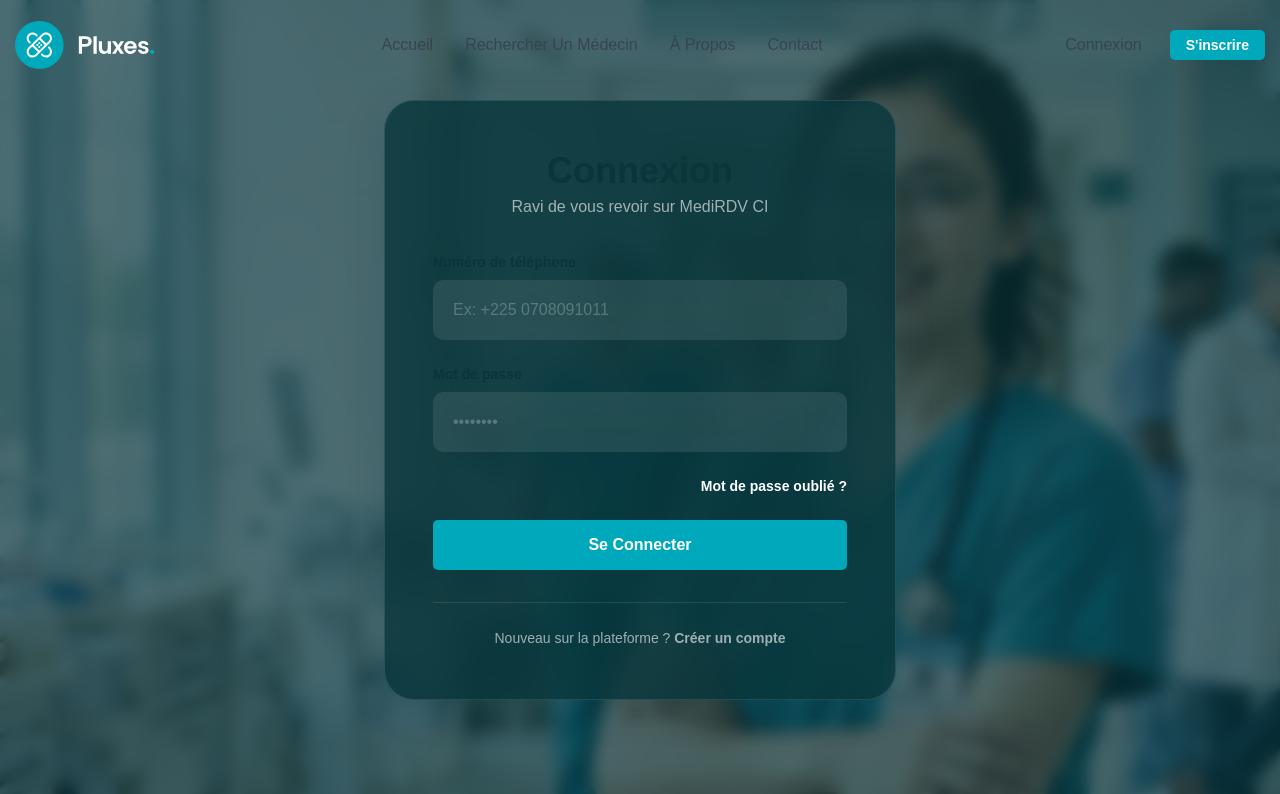
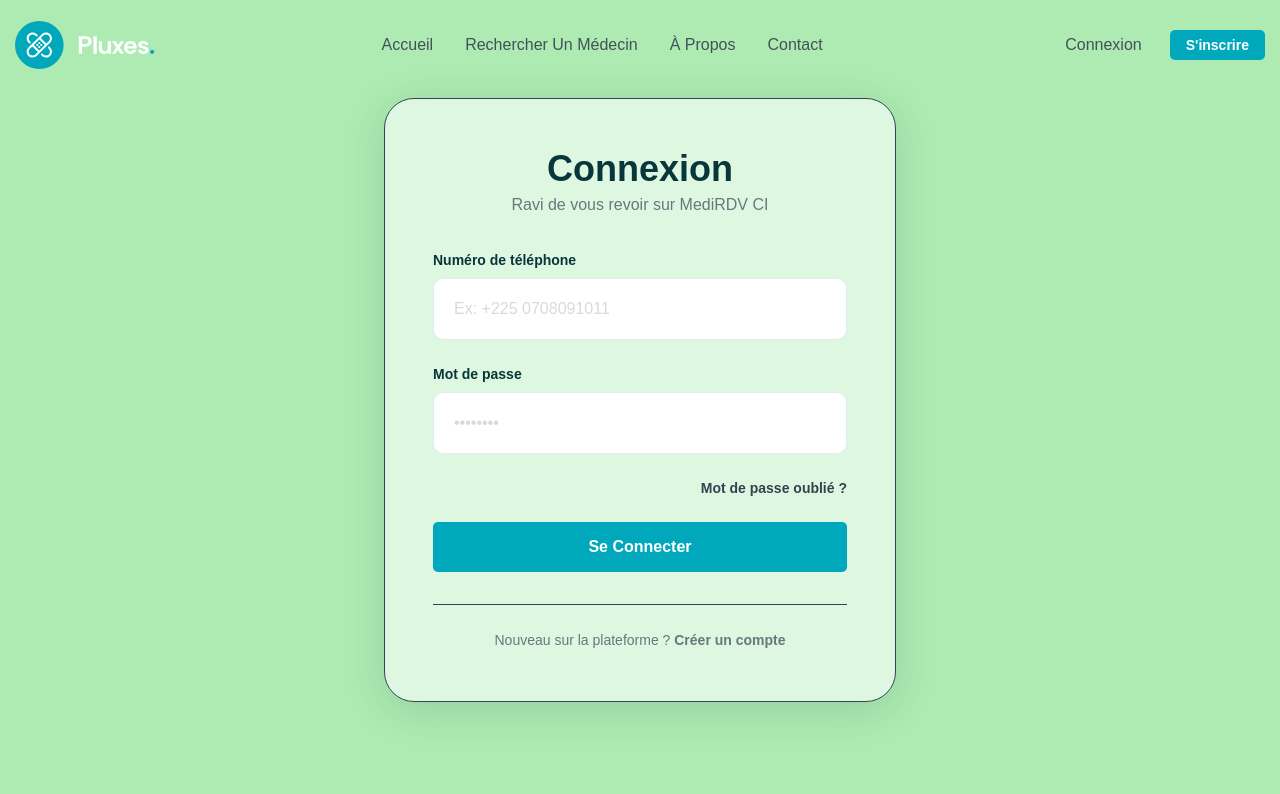
Before and after one commit to iouatt225/MEDIRDV, a Next.js app in the folder apps/web/: page /connexion in a window 1280 px wide. Shown: the top 794 px of the page. Built offline with nearby package versions, Linux system fonts and the light colour scheme; a web font is replaced by a local one.

Commit message:
style: apply #adebb3 to login page and switch to light mode variants

```diff
--- a/apps/web/app/(auth)/connexion/page.tsx
+++ b/apps/web/app/(auth)/connexion/page.tsx
@@ -86,19 +86,18 @@ function ConnexionForm() {
 
   return (
     <div
-      className="min-h-screen flex items-center justify-center bg-primary bg-cover bg-center relative px-4 py-12"
-      style={{ backgroundImage: "url('/images/hero-bg-image.jpg')" }}
+      className="min-h-screen flex items-center justify-center bg-brand-light relative px-4 py-12"
     >
-      <div className="absolute inset-0 bg-primary/70 backdrop-blur-sm" />
+      <div className="absolute inset-0 bg-brand-light/70 backdrop-blur-sm" />
 
       <Card
         hoverable={false}
-        variant="dark"
-        className="w-full max-w-lg relative z-10 p-8 lg:p-12 bg-primary/80 border border-divider-dark backdrop-blur-md rounded-pluxes shadow-card-hover"
+        variant="light"
+        className="w-full max-w-lg relative z-10 p-8 lg:p-12 bg-white/60 border border-tertiary/20 backdrop-blur-md rounded-pluxes shadow-card-hover"
       >
         <div className="text-center mb-8">
-          <h1 className="text-3xl lg:text-4xl font-bold text-white mb-2">Connexion</h1>
-          <p className="text-white/60">Ravi de vous revoir sur MediRDV CI</p>
+          <h1 className="text-3xl lg:text-4xl font-bold text-tertiary mb-2">Connexion</h1>
+          <p className="text-tertiary opacity-70">Ravi de vous revoir sur MediRDV CI</p>
         </div>
 
         {expired && (
@@ -115,25 +114,25 @@ function ConnexionForm() {
 
         <form onSubmit={handleSubmit} className="space-y-6">
           <Input
-            variant="dark"
+            variant="light"
             label="Numéro de téléphone"
             type="tel"
             placeholder="Ex: +225 0708091011"
             value={phone}
             onChange={(e) => setPhone(e.target.value)}
             error={errors.phone}
-            className="text-white placeholder:text-white/40"
+            className="text-tertiary placeholder:text-tertiary placeholder:opacity-40"
           />
 
           <Input
-            variant="dark"
+            variant="light"
             label="Mot de passe"
             type="password"
             placeholder="••••••••"
             value={password}
             onChange={(e) => setPassword(e.target.value)}
             error={errors.password}
-            className="text-white placeholder:text-white/40"
+            className="text-tertiary placeholder:text-tertiary placeholder:opacity-40"
           />
 
           <div className="flex justify-end">
@@ -150,8 +149,8 @@ function ConnexionForm() {
           </Button>
         </form>
 
-        <div className="mt-8 pt-6 border-t border-divider-dark text-center">
-          <p className="text-white/60 text-sm">
+        <div className="mt-8 pt-6 border-t border-tertiary/20 text-center">
+          <p className="text-tertiary opacity-70 text-sm">
             Nouveau sur la plateforme ?{' '}
             <Link
               href="/inscription"
@@ -170,7 +169,7 @@ export default function ConnexionPage() {
   return (
     <Suspense
       fallback={
-        <div className="min-h-screen flex items-center justify-center bg-primary">
+        <div className="min-h-screen flex items-center justify-center bg-brand-light">
           <div className="w-10 h-10 border-4 border-accent border-t-transparent rounded-full animate-spin" />
         </div>
       }
```
